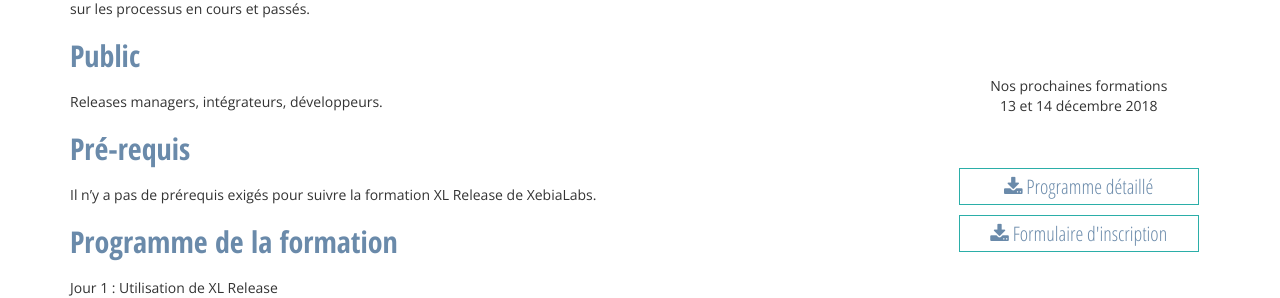
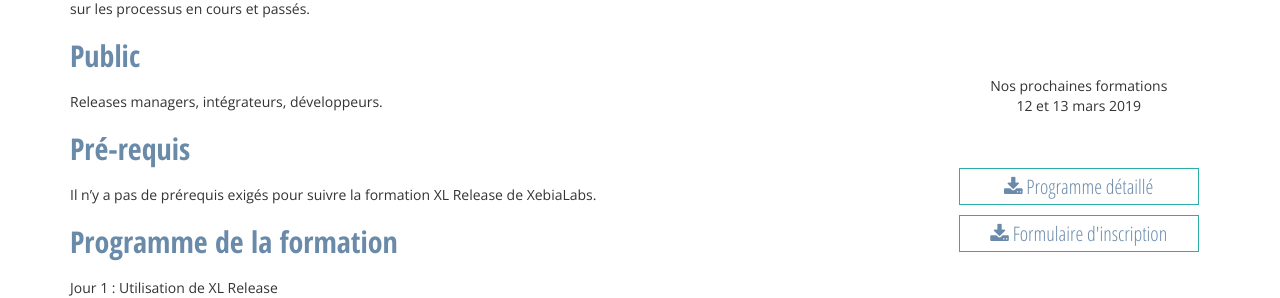
Before and after one commit to wescale/wescale-site, a Jekyll site: the page built from _formations/XL-Release.md, in a window 1280 px wide and 900 px high. Shown: the part 255-553 px from the top of the window. Built offline with Jekyll 4.4.1, drawn with Linux system fonts in a browser that asks for light colours; nearby versions of some CDN libraries; comment, search, counter and statistics services are not loaded.

Commit message:
Update XL-Release.md

```diff
--- a/_formations/XL-Release.md
+++ b/_formations/XL-Release.md
@@ -8,7 +8,7 @@
 formateur_img: /images/wewes/avatar.png
 subtitle: |
     Nos prochaines formations<br>
-    13 et 14 décembre 2018
+    12 et 13 mars 2019
 pdf: /pdf/Formation-xl-release-wescale-xebialabs.pdf
 duree: 2 jours
 tarif: 1 500 €
```
